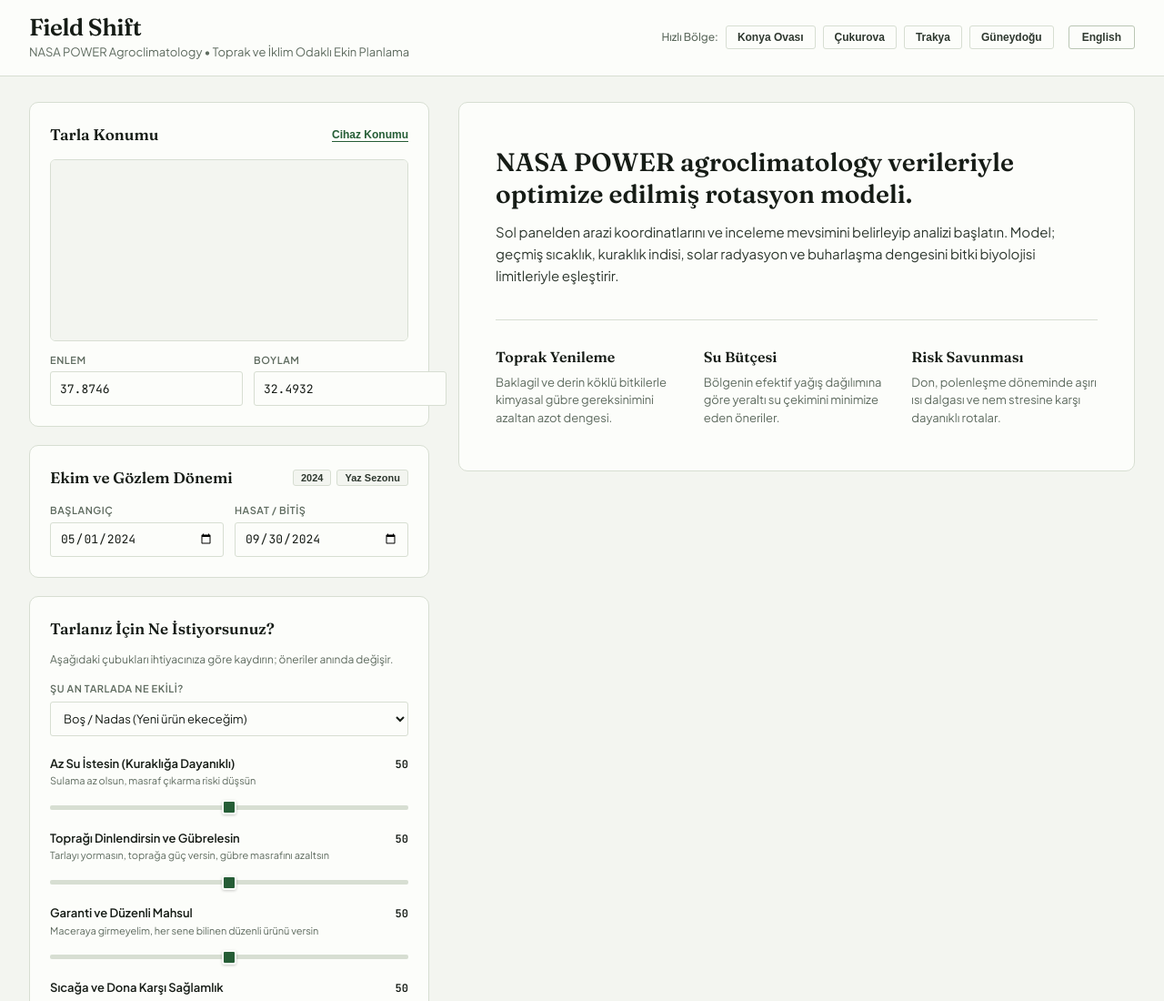
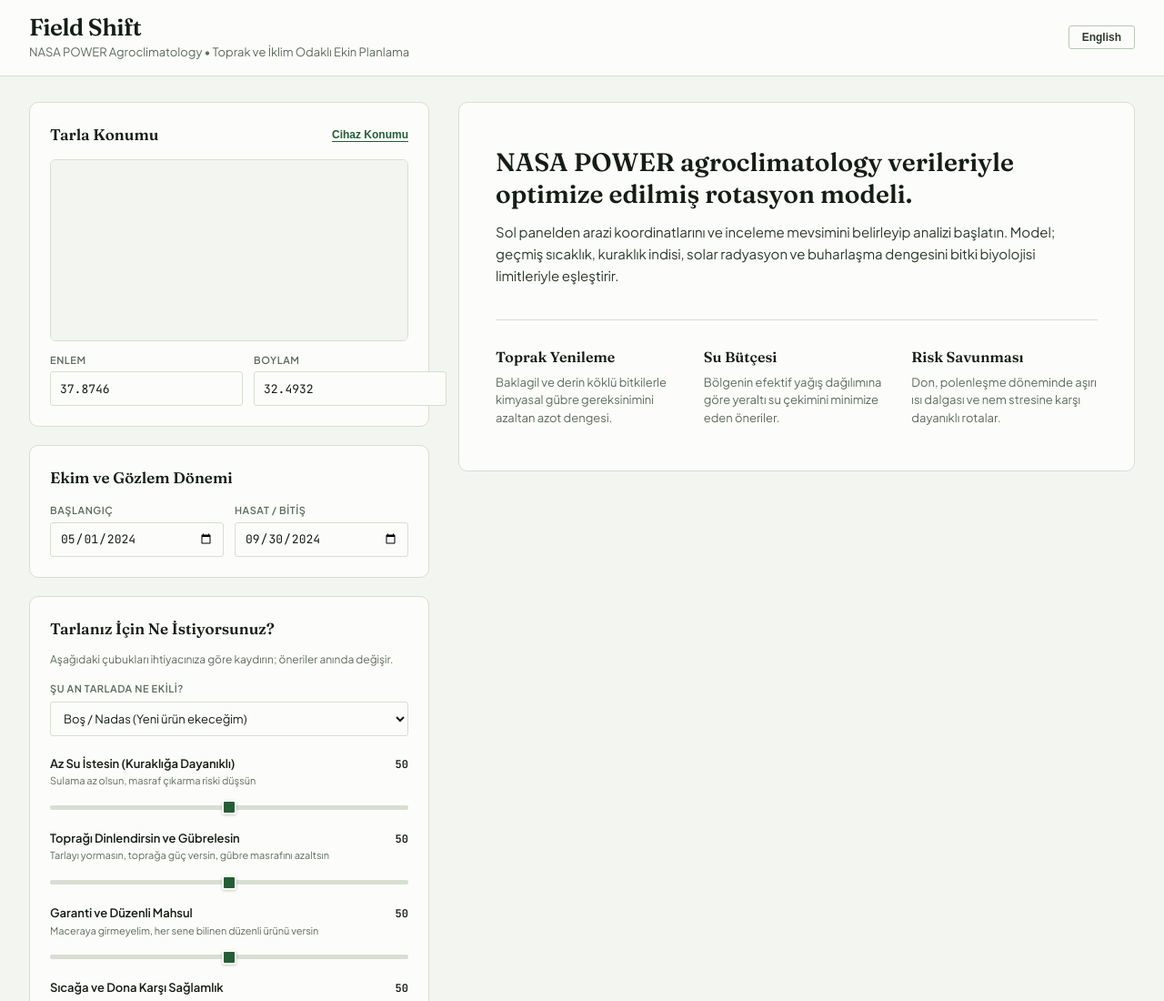
Before and after one commit to EmoFiko/field-shift-nasa-space-apps-, a plain HTML site: page static/index.html in a window 1280 px wide. Shown: the top 1100 px of the page at 91% size. Drawn offline with nearby package versions, Linux system fonts and the light colour scheme.

Commit message:
clean: remove redundant quick region buttons and preset date chips

```diff
--- a/static/index.html
+++ b/static/index.html
@@ -21,13 +21,6 @@
         <p class="brand-tagline">NASA POWER Agroclimatology &bull; Toprak ve İklim Odaklı Ekin Planlama</p>
       </div>
       <div class="masthead-controls">
-        <div class="region-selectors" id="cityPills">
-          <span class="region-label">Hızlı Bölge:</span>
-          <button type="button" class="region-btn" data-lat="37.8746" data-lon="32.4932">Konya Ovası</button>
-          <button type="button" class="region-btn" data-lat="37.0000" data-lon="35.3213">Çukurova</button>
-          <button type="button" class="region-btn" data-lat="41.0082" data-lon="28.9784">Trakya</button>
-          <button type="button" class="region-btn" data-lat="37.9158" data-lon="40.2189">Güneydoğu</button>
-        </div>
         <button id="btnLang" class="lang-toggle-btn" type="button">
           <span id="langText">English</span>
         </button>
@@ -71,10 +64,6 @@
       <section class="section-block">
         <div class="section-title-row">
           <h2 data-i18n="date_title">Ekim ve Gözlem Dönemi</h2>
-          <div class="period-shortcuts">
-            <button type="button" class="chip-btn" id="btnLastYear">2024</button>
-            <button type="button" class="chip-btn" id="btnSeasonSummer">Yaz Sezonu</button>
-          </div>
         </div>
         <div class="date-pair">
           <div class="input-cell">
```
